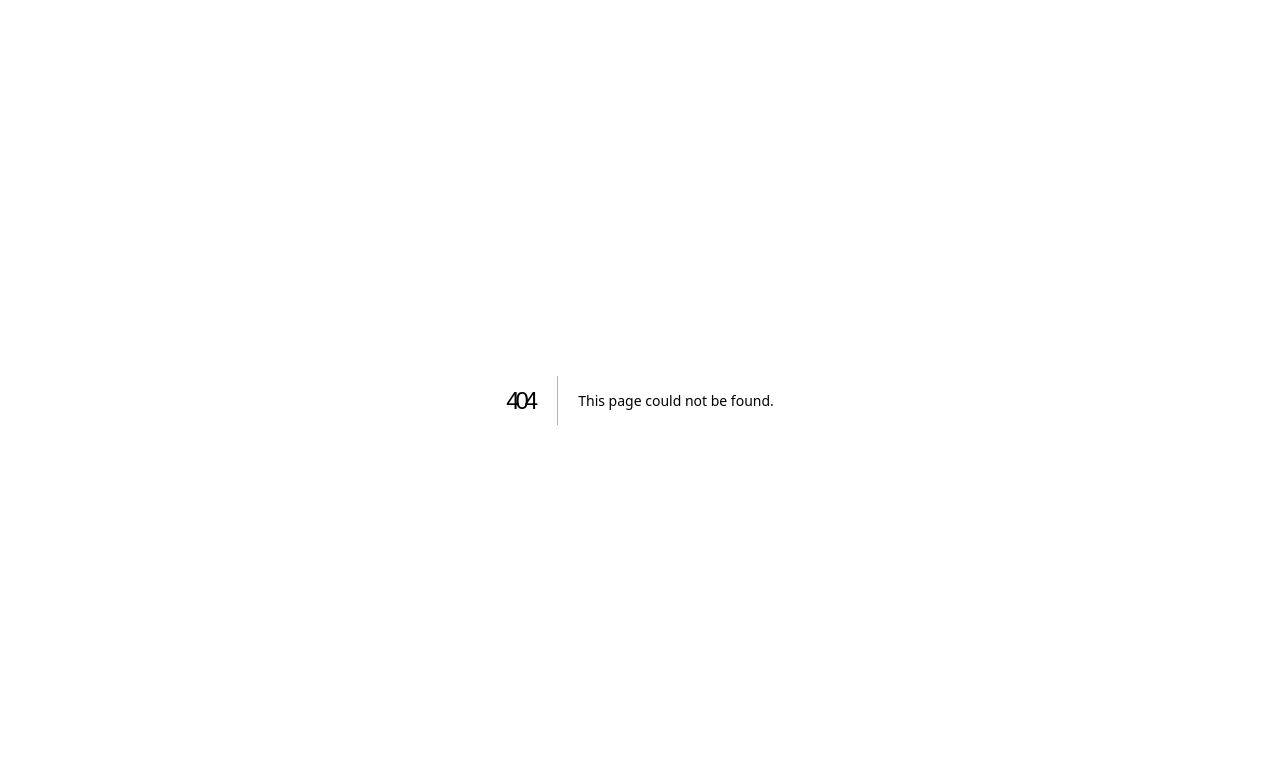
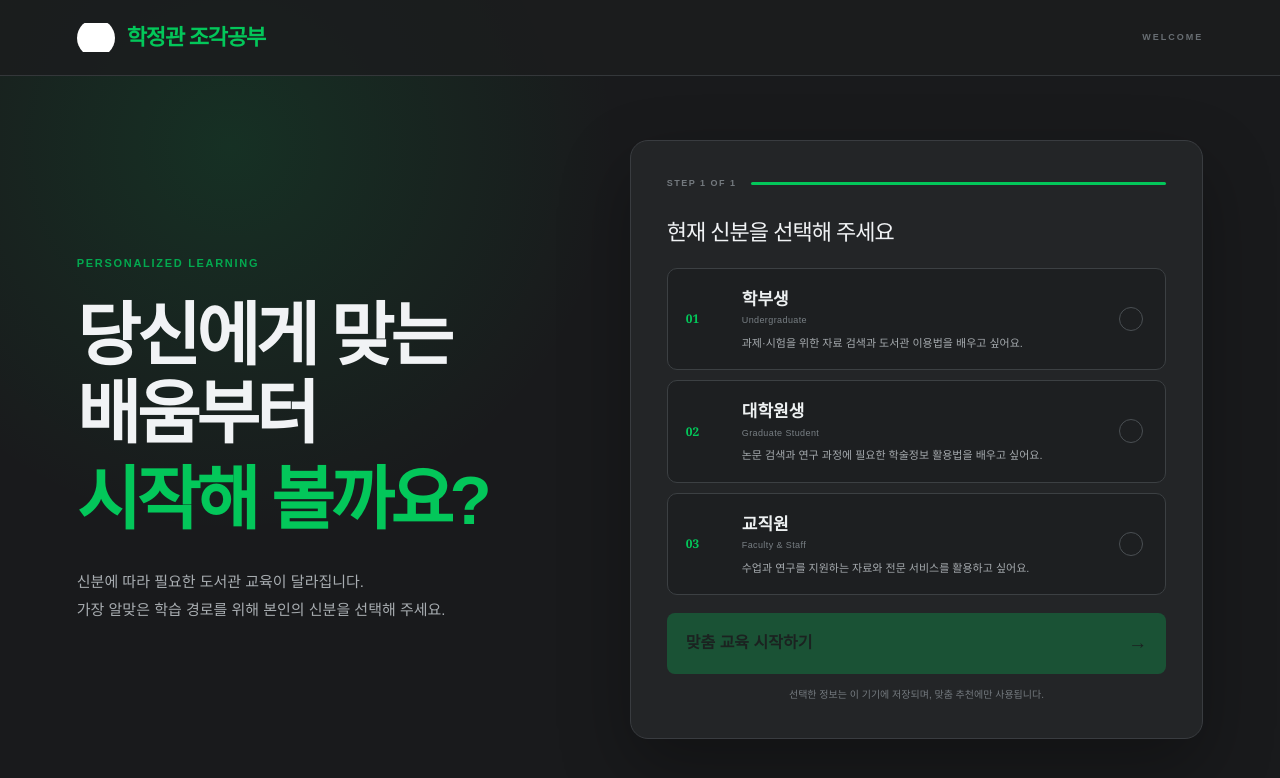
Before and after one commit to HYU-staff/ERICA-Library-Microlearning, a Next.js app: page /welcome in a window 1280 px wide. Before the commit this address had no page. Shown: the top 778 px of the page. Built offline with nearby package versions, Linux system fonts and the light colour scheme; grey boxes are pictures that could not be loaded.

Commit message:
Add first-visit identity onboarding

```diff
--- a/app/globals.css
+++ b/app/globals.css
@@ -70,6 +70,29 @@ footer { padding:48px clamp(24px,6vw,94px); background:var(--ink); color:white;
 @media (max-width:900px) { nav { display:none; }.hero { grid-template-columns:1fr; padding-top:65px; }.hero-art { margin-top:30px; min-height:370px; }.hero-note { display:none; }.identity-grid,.video-grid { grid-template-columns:repeat(2,1fr); }.selector-row,.result-section,.guide-section { grid-template-columns:1fr; }.result-intro { position:static; }.section-heading { align-items:flex-start; }.path-list .video-card { grid-template-columns:160px 1fr; } }
 @media (max-width:580px) { .site-header { height:70px; }.my-learning { padding:8px 11px; }.hero { min-height:auto; padding-bottom:55px; }.hero-art { min-height:300px; }.sun { width:220px; height:220px; }.book { width:250px; height:67px; }.book-back { bottom:35px; }.book-mid { bottom:99px; }.book-front { bottom:165px; }.recommend-section,.archive-section { padding-top:75px; padding-bottom:75px; }.section-heading { display:block; }.section-heading>p { margin-top:20px; }.selector-panel { padding:24px 16px; }.identity-grid { grid-template-columns:1fr 1fr; }.identity-card { min-height:132px; padding:20px 14px; }.video-grid { grid-template-columns:1fr; }.result-section { padding-top:75px; padding-bottom:75px; }.path-list .video-card { display:block; }.path-list .thumbnail { height:180px; }.guide-section { padding-top:75px; padding-bottom:75px; }footer { flex-wrap:wrap; }footer p { order:3; flex-basis:100%; }h1 { letter-spacing:-3px; } }
 @media (prefers-reduced-motion:reduce) { html { scroll-behavior:auto; }* { transition:none!important; } }
+
+/* First-visit identity onboarding */
+.onboarding-loading { min-height:100vh; display:grid; place-items:center; background:#191a1c; }
+.onboarding-loading .brand-mark { width:58px; height:58px; animation:onboarding-pulse 1.25s ease-in-out infinite; }
+@keyframes onboarding-pulse { 50% { opacity:.38; transform:scale(.92); } }
+.onboarding-page { min-height:100vh; color:#f1f3f5; background:radial-gradient(circle at 18% 18%,rgba(3,199,90,.13),transparent 31%),#191a1c; }
+.onboarding-page>header { height:76px; display:flex; align-items:center; justify-content:space-between; padding:0 clamp(24px,6vw,92px); border-bottom:1px solid #34373a; background:rgba(27,28,30,.86); }
+.onboarding-page>header>span { color:#686e73; font-size:9px; font-weight:850; letter-spacing:2px; }
+.onboarding-shell { min-height:calc(100vh - 76px); display:grid; grid-template-columns:.88fr 1.12fr; align-items:center; gap:8vw; max-width:1380px; margin:auto; padding:64px clamp(24px,6vw,92px) 76px; }
+.onboarding-copy h1 { margin:0; font-size:clamp(46px,5.4vw,76px); line-height:1.14; letter-spacing:-4px; }
+.onboarding-copy h1 em { display:inline-block; margin-top:7px; color:#03c75a; font-style:normal; }
+.onboarding-copy>p:last-child { margin:28px 0 0; color:#a8adb1; font-size:15px; line-height:1.85; }
+.onboarding-select { padding:36px; border:1px solid #393c40; border-radius:18px; background:#232527; box-shadow:0 28px 70px rgba(0,0,0,.3); }
+.onboarding-progress { display:flex; align-items:center; gap:14px; margin-bottom:25px; }.onboarding-progress span { color:#747a7f; font-size:9px; font-weight:850; letter-spacing:1.5px; }.onboarding-progress i { flex:1; height:3px; border-radius:99px; background:#03c75a; }
+.onboarding-select h2 { margin:0 0 19px; font-size:22px; letter-spacing:-1px; }
+.onboarding-options { display:grid; gap:10px; }
+.onboarding-options>button { width:100%; display:grid; grid-template-columns:42px 1fr 28px; align-items:center; gap:14px; padding:18px; border:1px solid #3c4043; border-radius:10px; background:#1d1f21; color:#eef1f2; text-align:left; cursor:pointer; transition:.2s; }
+.onboarding-options>button:hover { border-color:#697078; transform:translateY(-1px); }.onboarding-options>button.active { border-color:#03c75a; background:#153624; box-shadow:0 0 0 2px rgba(3,199,90,.1); }
+.choice-number { color:#03c75a; font:800 12px Georgia,serif; }.onboarding-options strong { display:block; font-size:17px; }.onboarding-options small { display:block; margin-top:2px; color:#787f84; font-size:9px; letter-spacing:.4px; }.onboarding-options p { margin:7px 0 0; color:#a5aaae; font-size:11px; line-height:1.5; }.onboarding-options>button>i { width:24px; height:24px; display:grid; place-items:center; border:1px solid #4a4f53; border-radius:50%; color:#071c10; font-size:11px; font-style:normal; }.onboarding-options>button.active>i { border-color:#03c75a; background:#03c75a; }
+.onboarding-start { width:100%; display:flex; align-items:center; justify-content:space-between; margin-top:18px; padding:16px 19px; border:0; border-radius:8px; background:#03c75a; color:#071c10; font-weight:900; cursor:pointer; }.onboarding-start:disabled { opacity:.28; cursor:not-allowed; }.onboarding-start span { font-size:19px; }
+.onboarding-note { margin:13px 0 0; color:#747a7f; font-size:10px; text-align:center; }
+@media(max-width:900px){.onboarding-shell{grid-template-columns:1fr;gap:46px}.onboarding-copy{text-align:center}.onboarding-copy>p:last-child{font-size:14px}.onboarding-select{max-width:680px;width:100%;margin:auto}}
+@media(max-width:580px){.onboarding-page>header{height:68px}.onboarding-shell{padding-top:42px;align-items:start}.onboarding-copy h1{font-size:40px;letter-spacing:-2.5px}.onboarding-copy>p:last-child br{display:none}.onboarding-select{padding:22px 16px;border-radius:13px}.onboarding-options>button{grid-template-columns:34px 1fr 24px;padding:15px 13px}.onboarding-options p{font-size:10px}}
 
 /* Naver-inspired clean portal theme */
 :root { --ink:#202124; --forest:#03c75a; --mint:#e8f8ee; --lime:#03c75a; --paper:#f5f6f7; --cream:#f1f3f5; --line:#e1e4e8; }
--- a/app/page.tsx
+++ b/app/page.tsx
@@ -57,6 +57,7 @@ export default function Home() {
   const [showResult,setShowResult] = useState(false);
   const [saved,setSaved] = useState<string[]>([]);
   const [uploadedVideos,setUploadedVideos] = useState<Video[]>([]);
+  const [identityReady,setIdentityReady] = useState(false);
   const t = {
     ...copy[lang],
     brand: lang === "ko" ? "학정관 조각공부" : "Hakjeonggwan Microlearning",
@@ -65,6 +66,7 @@ export default function Home() {
   const displayLevel = (value:string)=>lang==="ko"?value:levelNames[value];
   const displayTopic = (value:string)=>lang==="ko"?value:topicNames[value];
   useEffect(()=>{ document.documentElement.lang=lang; },[lang]);
+  useEffect(()=>{ const stored=window.localStorage.getItem("hakjeonggwan.identity"); if(["학부생","대학원생","교직원"].includes(stored??"")){setIdentity(stored!);setIdentityReady(true)}else{window.location.replace("/welcome")}},[]);
   useEffect(()=>{ void fetch("/api/videos",{cache:"no-store"}).then((response)=>response.ok?response.json():[]).then((items:Array<{id:number;title:string;description:string;minutes:number;mediaKey:string;audiences:string[];levels:Video["level"][];topics:string[]}>)=>setUploadedVideos(items.map((item,index)=>({title:item.title,description:item.description,minutes:item.minutes,mediaKey:item.mediaKey,audience:item.audiences,levels:item.levels,level:item.levels[0],topics:item.topics,topic:item.topics[0],color:["green","blue","violet","coral","mint"][index%5],mark:`NEW${index+1}`})))).catch(()=>setUploadedVideos([])); },[]);
 
   const allVideos = useMemo(()=>[...uploadedVideos,...videos],[uploadedVideos]);
@@ -74,6 +76,7 @@ export default function Home() {
   const chooseLang=(next:Lang)=>{ setLang(next); setShowResult(false); };
   const runRecommendation=()=>{ void fetch("/api/analytics/profile",{method:"POST",headers:{"content-type":"application/json"},body:JSON.stringify({identity})}); setShowResult(true); requestAnimationFrame(()=>document.querySelector("#results")?.scrollIntoView({behavior:"smooth",block:"start"})); };
 
+  if(!identityReady)return <main className="onboarding-loading" aria-label="이용자 정보를 확인하는 중"><span className="brand-mark"><img src="/hyu-logo.png" alt="한양대학교"/></span></main>;
   return <main className="dark-site">
     <header className="site-header">
       <a className="brand" href="#top" aria-label={`${t.brand} home`}><span className="brand-mark"><img src="/hyu-logo.png" alt="한양대학교"/></span><span>{t.brand}</span></a>
--- /dev/null
+++ b/app/welcome/page.tsx
@@ -0,0 +1,16 @@
+"use client";
+
+import { useState } from "react";
+
+type Identity="학부생"|"대학원생"|"교직원";
+const choices:{name:Identity;number:string;title:string;description:string;en:string}[]=[
+  {name:"학부생",number:"01",title:"학부생",description:"과제·시험을 위한 자료 검색과 도서관 이용법을 배우고 싶어요.",en:"Undergraduate"},
+  {name:"대학원생",number:"02",title:"대학원생",description:"논문 검색과 연구 과정에 필요한 학술정보 활용법을 배우고 싶어요.",en:"Graduate Student"},
+  {name:"교직원",number:"03",title:"교직원",description:"수업과 연구를 지원하는 자료와 전문 서비스를 활용하고 싶어요.",en:"Faculty & Staff"},
+];
+
+export default function WelcomePage(){
+  const [selected,setSelected]=useState<Identity|null>(null);
+  const start=()=>{if(!selected)return;window.localStorage.setItem("hakjeonggwan.identity",selected);void fetch("/api/analytics/profile",{method:"POST",headers:{"content-type":"application/json"},body:JSON.stringify({identity:selected})});window.location.href="/#recommend"};
+  return <main className="onboarding-page"><header><a className="brand" href="/welcome"><span className="brand-mark"><img src="/hyu-logo.png" alt="한양대학교"/></span><span>학정관 조각공부</span></a><span>WELCOME</span></header><section className="onboarding-shell"><div className="onboarding-copy"><p className="kicker">PERSONALIZED LEARNING</p><h1>당신에게 맞는 배움부터<br/><em>시작해 볼까요?</em></h1><p>신분에 따라 필요한 도서관 교육이 달라집니다.<br/>가장 알맞은 학습 경로를 위해 본인의 신분을 선택해 주세요.</p></div><div className="onboarding-select"><div className="onboarding-progress"><span>STEP 1 OF 1</span><i/></div><h2>현재 신분을 선택해 주세요</h2><div className="onboarding-options">{choices.map((item)=><button key={item.name} className={selected===item.name?"active":""} onClick={()=>setSelected(item.name)} aria-pressed={selected===item.name}><span className="choice-number">{item.number}</span><div><strong>{item.title}</strong><small>{item.en}</small><p>{item.description}</p></div><i>{selected===item.name?"✓":""}</i></button>)}</div><button className="onboarding-start" disabled={!selected} onClick={start}>맞춤 교육 시작하기 <span>→</span></button><p className="onboarding-note">선택한 정보는 이 기기에 저장되며, 맞춤 추천에만 사용됩니다.</p></div></section></main>;
+}
```
